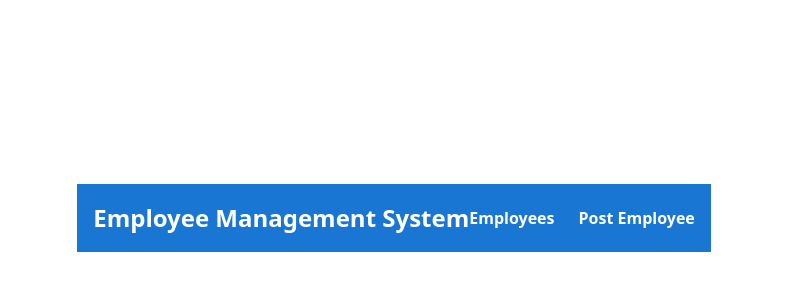
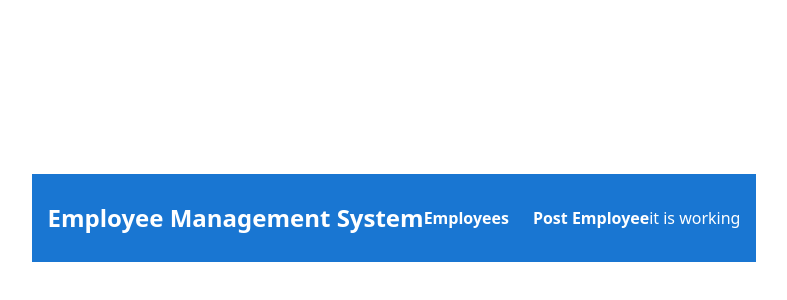
Before and after one commit to paridaq/employee-management-frontend, a React (Vite) app in the folder my-app/: page / in a window 1280 px wide. Shown: the part 182-482 px from the top of the page, without its empty margins (246-1033 px from the left). Built offline with nearby package versions, Linux system fonts and the light colour scheme.

Commit message:
adding update

```diff
--- a/my-app/src/pages/header/Header.tsx
+++ b/my-app/src/pages/header/Header.tsx
@@ -7,6 +7,7 @@
                 <a href="/employees" style={{ color: '#fff', marginRight: '24px', textDecoration: 'none', fontWeight: 'bold' }}>Employees</a>
                 <a href="/post-employee" style={{ color: '#fff', textDecoration: 'none', fontWeight: 'bold' }}>Post Employee</a>
             </nav>
+            <p>it is working</p>
         </div>
         </>
      )
```
